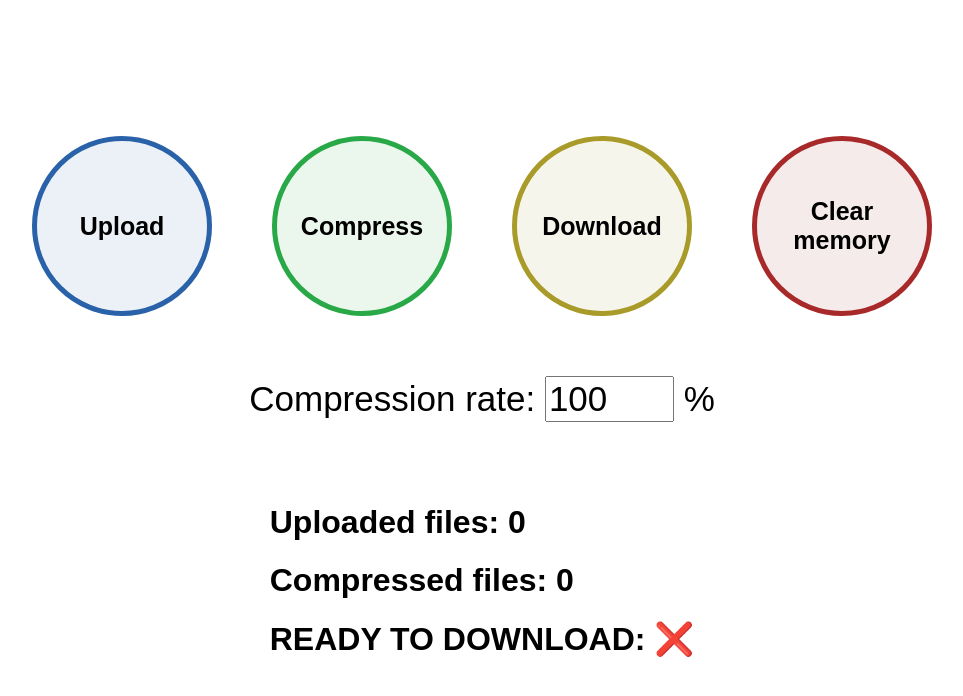
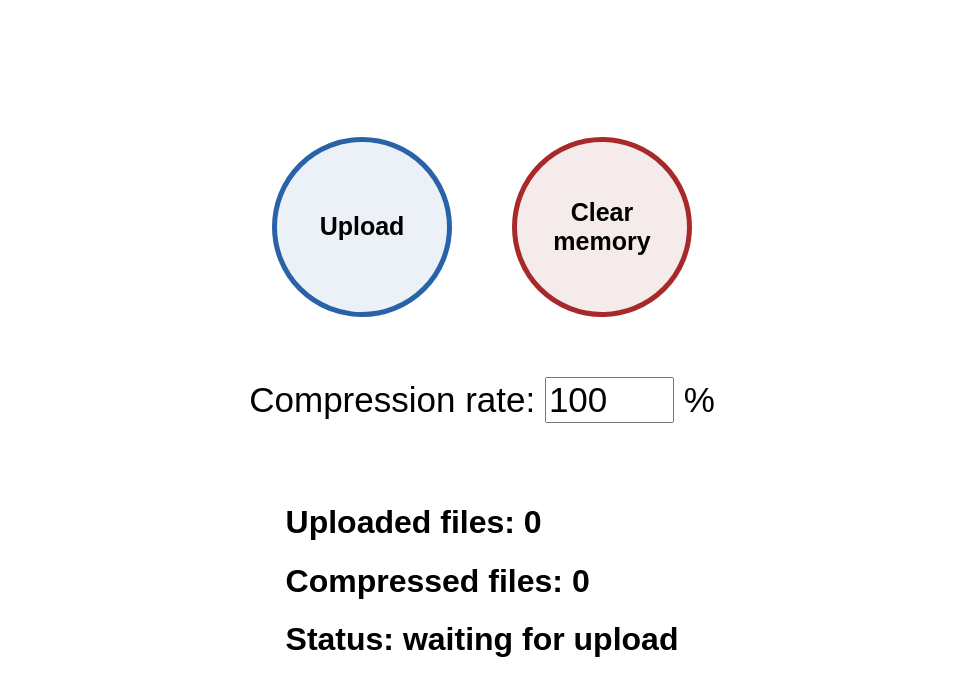
Before and after one commit to WawrzenskiPatryk/local-img-compress, a Vue app: page / in a window 1280 px wide. Shown: the top 696 px of the page, without its empty margins (158-1121 px from the left). Built offline with nearby package versions, Linux system fonts and the light colour scheme.

Commit message:
improve user interface

```diff
--- a/src/App.vue
+++ b/src/App.vue
@@ -1,7 +1,11 @@
 <template>
   <main class="compressor">
     <div class="compressor__buttons">
-      <button class="compressor__upload-button" @click="onUploadButtonClick">
+      <button
+        v-show="uploadedAmount === 0"
+        class="compressor__upload-button"
+        @click="onUploadButtonClick"
+      >
         Upload
         <input
           multiple
@@ -13,12 +17,14 @@
         />
       </button>
       <button
+        v-if="!isReadyToDownload && uploadedAmount !== 0"
         class="compressor__upload-button compressor__upload-button--compress"
         @click="compressFiles"
       >
         Compress
       </button>
       <button
+        v-else-if="isReadyToDownload"
         class="compressor__upload-button compressor__upload-button--download"
         @click="downloadFiles"
       >
@@ -46,7 +52,7 @@
     <div>
       <h1>Uploaded files: {{ uploadedAmount }}</h1>
       <h1>Compressed files: {{ compressedAmount }}</h1>
-      <h1>READY TO DOWNLOAD: {{ isReadyToDownload ? "✅" : "❌" }}</h1>
+      <h1>Status: {{ compressionStatus }}</h1>
     </div>
   </main>
 </template>
@@ -65,6 +71,18 @@ const isCompressionLoading = ref(false);
 const isReadyToDownload = computed(() => {
   const difference = uploadedAmount.value - compressedAmount.value;
   return !difference && !!uploadedAmount.value;
+});
+
+const compressionStatus = computed(() => {
+  if (isCompressionLoading.value) {
+    return "compressing...";
+  } else if (isReadyToDownload.value) {
+    return "ready to download";
+  } else if (uploadedAmount.value === 0) {
+    return "waiting for upload";
+  } else {
+    return "ready to compress";
+  }
 });
 
 function onUploadButtonClick() {
@@ -88,8 +106,8 @@ async function compressFiles() {
         minifiedImages.value.push(file);
         compressedAmount.value++;
         if (compressedAmount.value === uploadedAmount.value) {
-          console.log("FINISHED");
           images.value = null;
+          isCompressionLoading.value = false;
         }
       },
       error(e) {
@@ -97,7 +115,6 @@ async function compressFiles() {
       },
     });
   });
-  isCompressionLoading.value = false;
 }
 
 function downloadFiles() {
@@ -145,7 +162,7 @@ function clearFiles() {
       background-color: rgb(219, 231, 241);
     }
 
-    &--compress {
+    &--download {
       border: 5px solid rgb(41, 168, 71);
       background-color: rgb(235, 246, 236);
 
@@ -154,7 +171,7 @@ function clearFiles() {
       }
     }
 
-    &--download {
+    &--compress {
       border: 5px solid rgb(168, 155, 41);
       background-color: rgb(246, 245, 235);
 
```
